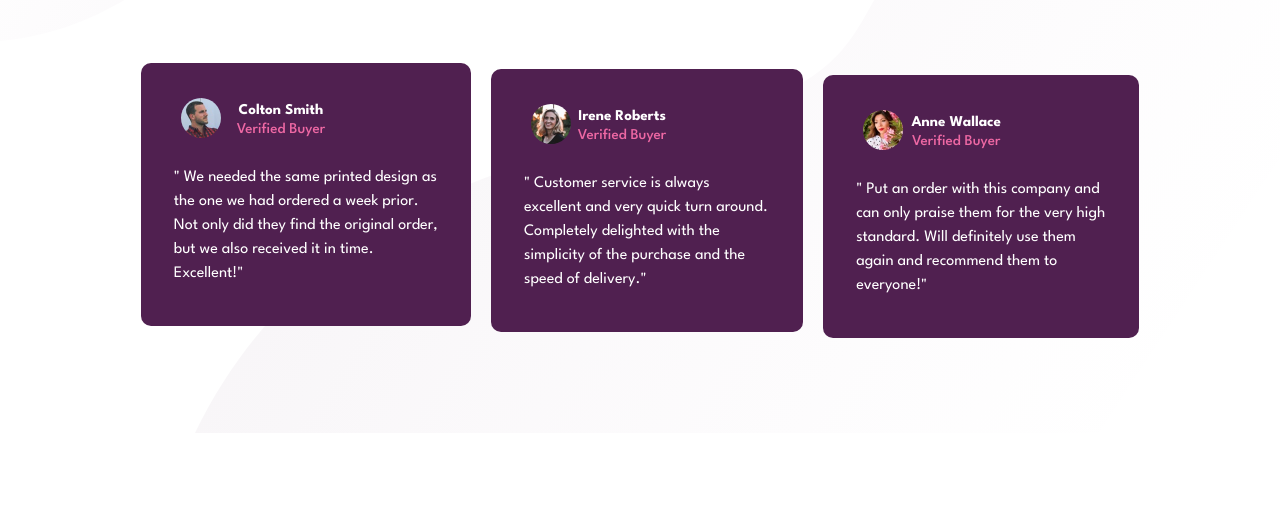
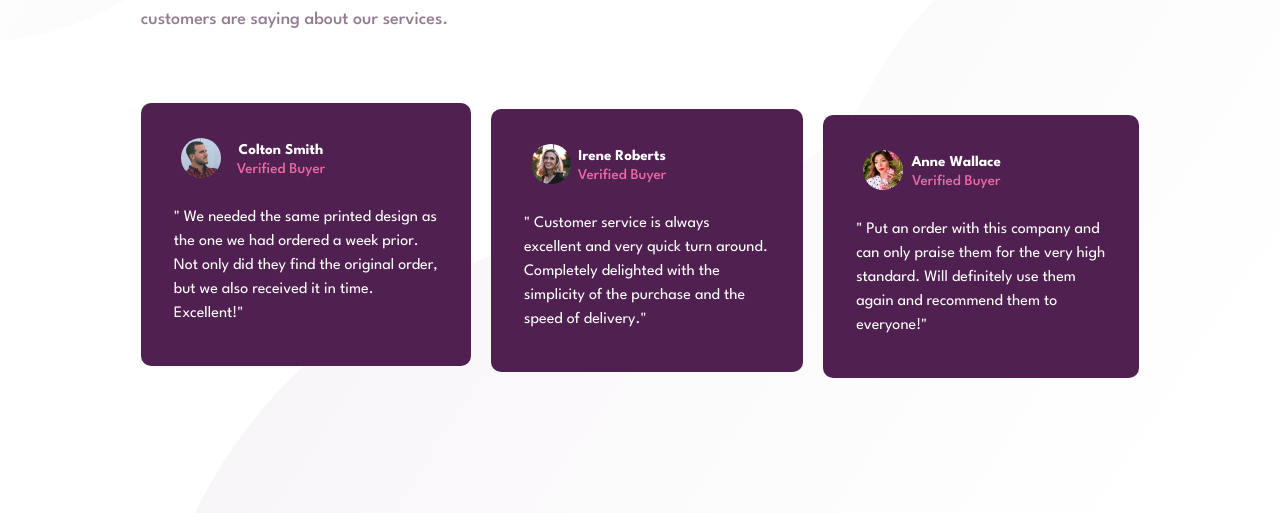
Before and after one commit to Bankole-Abdulmateen/social-proof, a plain HTML site: page index.html in a window 1280 px wide. Shown: the part 321-834 px from the top of the page. Before the commit the page ends 800 px from the top, so only its background shows below. Drawn offline with Linux system fonts and the light colour scheme.

Commit message:
Update styles.css

```diff
--- a/styles.css
+++ b/styles.css
@@ -18,6 +18,11 @@ body{
  background-image: url(./images/bg-pattern-top-mobile.svg), url(./images/bg-pattern-bottom-mobile.svg);
  background-repeat: no-repeat, no-repeat;
  background-position: top center, bottom center;
+ display: flex;
+justify-content: center;
+align-items: center;
+min-height: 100vh;
+padding: 40px 0;
 }
 
 
```
